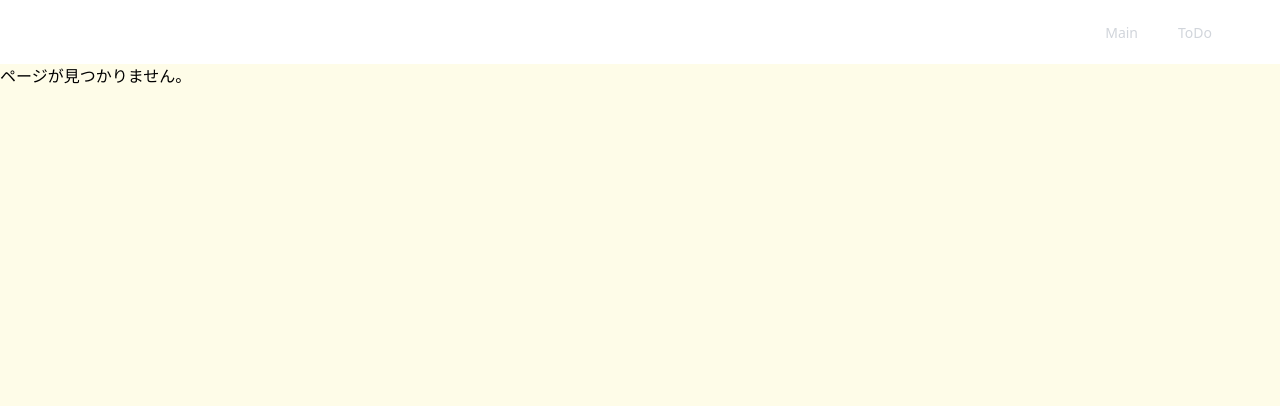
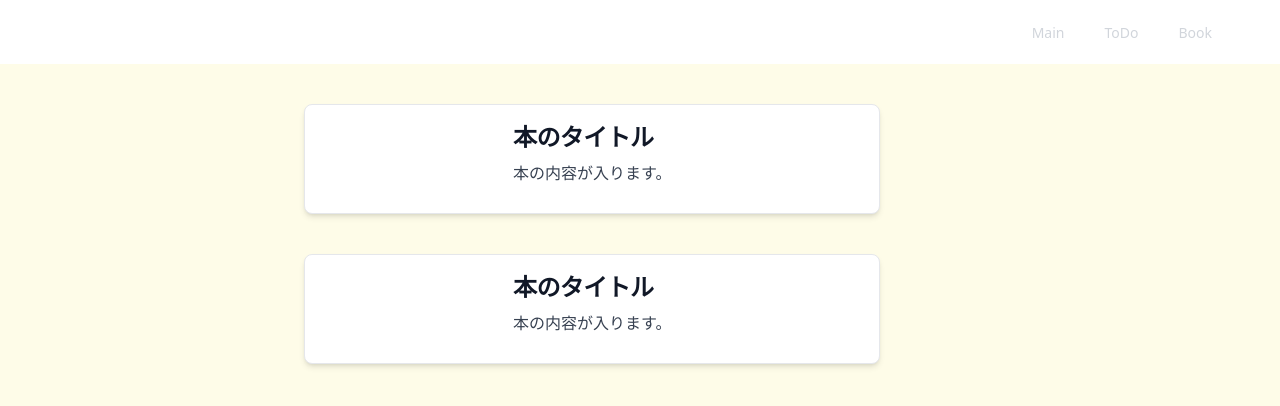
Before and after one commit to HuntingRathalos/vite_typescript_app, a Vue app: page /book in a window 1280 px wide. Shown: the top 406 px of the page. Built offline with nearby package versions, Linux system fonts and the light colour scheme.

Commit message:
ルーティングの追加 #3

```diff
--- a/src/App.vue
+++ b/src/App.vue
@@ -9,6 +9,10 @@ const menuItems: MenuItem[] = [
     title: "ToDo",
     url: "/todo",
   },
+  {
+    title: "Book",
+    url: "/book",
+  },
 ];
 </script>
 
--- a/src/components/book/ListItem.vue
+++ b/src/components/book/ListItem.vue
@@ -1,11 +1,22 @@
 <script setup lang="ts">
+import { ref } from "vue";
 import { Book } from "../../models/book";
+import { useRouter } from "vue-router";
+
+const router = useRouter();
 defineProps<{ book: Book }>();
+
+const url = ref("book/1");
+const gotoUrl = (url?: string) => {
+  if (url != undefined) {
+    router.push(url);
+  }
+};
 </script>
 
 <template>
   <a
-    href="#"
+    @click="gotoUrl(url)"
     class="flex flex-row items-center bg-white rounded-lg border shadow-md md:max-w-xl hover:bg-gray-100 dark:border-gray-700 dark:bg-gray-800 dark:hover:bg-gray-700"
   >
     <!-- <img class="object-cover w-full h-80 rounded-t-lg md:h-auto md:w-48 md:rounded-none md:rounded-l-lg" src="" alt=""> -->
--- /dev/null
+++ b/src/views/book/BookDetail.vue
@@ -0,0 +1,8 @@
+<script setup lang="ts">
+import DetailItem from "../../components/book/DetailItem.vue";
+</script>
+<template>
+  <div class="max-w-2xl mx-auto pt-10">
+    <DetailItem></DetailItem>
+  </div>
+</template>
--- /dev/null
+++ b/src/views/book/BookList.vue
@@ -0,0 +1,27 @@
+<script setup lang="ts">
+import { reactive } from "vue";
+import ListItem from "../../components/book/ListItem.vue";
+import { Book } from "../../models/book";
+
+const books: Book[] = reactive([
+  {
+    id: "1",
+    title: "タイトル",
+    description: "内容",
+    link: "",
+    image: "",
+  },
+  {
+    id: "2",
+    title: "タイトル2",
+    description: "内容2",
+    link: "",
+    image: "",
+  },
+]);
+</script>
+<template>
+  <div v-for="book in books" class="max-w-2xl mx-auto pt-10">
+    <ListItem :book="book"></ListItem>
+  </div>
+</template>
```
Also changed, not shown: src/router/index.ts (+10 -0 lines).
